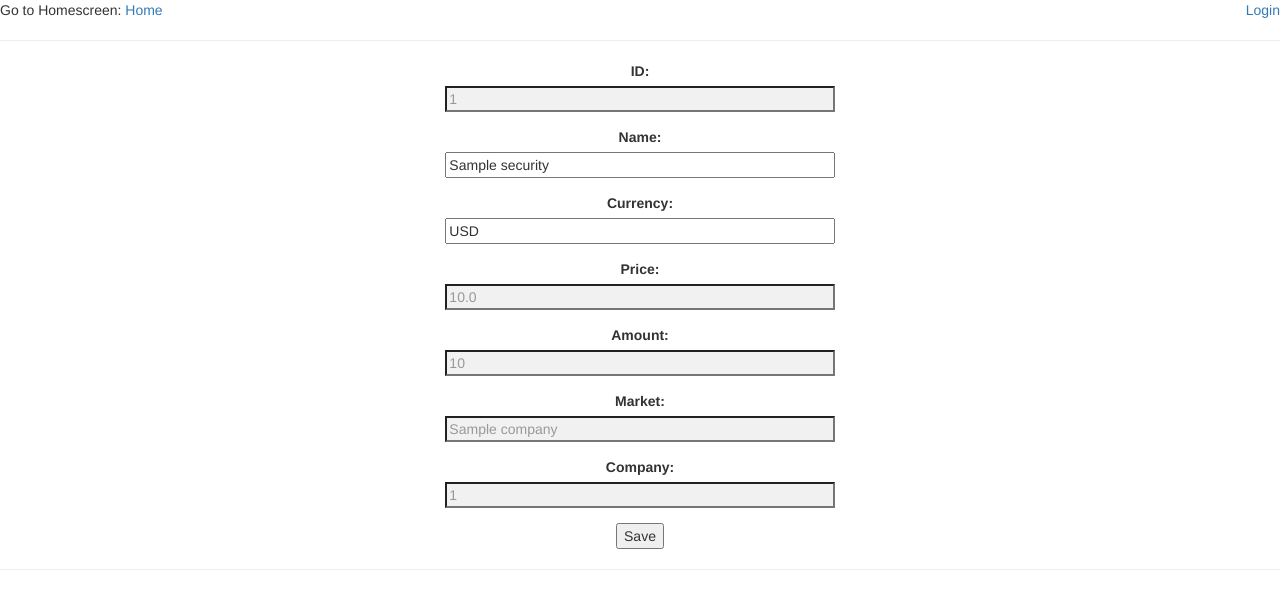
After one commit to Trooooooonix/PRDKE-SS23, a Flask app: page /firmen/security/1 in a window 1280 px wide. The commit adds this page. Shown: the top 609 px of the page. Run offline with Flask 3, Linux system fonts and the light colour scheme; tables that the repository leaves empty hold one stand-in row (values such as "Sample post"); some libraries are stand-ins or nearby versions.

Commit message:
Updating securities work

```diff
--- a/app/routes.py
+++ b/app/routes.py
@@ -285,6 +285,22 @@ def security_creation():
         return redirect(url_for('home_site'))
     return render_template('security_creation.html', title='Create Security', form=form)
 
+@app.route('/firmen/security/<int:sec_id>', methods=['GET', 'POST'])
+def update_sec(sec_id):
+    sec = Security.query.get(sec_id)
+    comp = Company.query.get(sec.comp_id)
+    if request.method == 'POST':
+        sec.name = request.form['name']
+
+        db.session.commit()
+
+        flash('Security: "' + sec.name + '" updated. ')
+
+        previous_url = session.pop('previous_url', '/')
+        return redirect(previous_url)
+
+    session['previous_url'] = request.referrer
+    return render_template('update_sec.html', object=sec, comp=comp)
 
 @app.route('/security/deletion/<int:security_id>', methods=['GET', 'DEL'])
 @login_required
--- /dev/null
+++ b/app/templates/update_sec.html
@@ -0,0 +1,49 @@
+{% extends "base.html" %}
+
+{% block content %}
+    <form action="{{ url_for('update_sec', sec_id=object.security_id) }}" style="text-align: center" method="POST">
+        <p class="form-group">
+            <label for="id">ID:</label><br>
+            <input name="object_id" value="{{ object.security_id }}"
+                   style="background-color: #f1f1f1; color: #999999; width: 50ch"
+                   readonly>
+        </p>
+        <p class="form-group">
+            <label for="name">Name:</label><br>
+            <input type="text" name="name" id="name" value="{{ object.name }}"
+                   style="width: 50ch" required><br>
+        </p>
+        <p class="form-group">
+            <label for="curr">Currency:</label><br>
+            <input type="curr" name="curr" id="curr" value="{{ object.currency }}"
+                   style="width: 50ch" required><br>
+        </p>
+        <p class="form-group">
+            <label for="price">Price:</label><br>
+            <input name="price" value="{{ object.price }}"
+                   style="background-color: #f1f1f1; color: #999999; width: 50ch"
+                   readonly>
+        </p>
+        <p class="form-group">
+            <label for="amount">Amount:</label><br>
+            <input name="amount" value="{{ object.amount }}"
+                   style="background-color: #f1f1f1; color: #999999; width: 50ch"
+                   readonly>
+        </p>
+        <p class="form-group">
+            <label for="comp">Market:</label><br>
+            <input name="comp" value="{{ comp.company_name }}"
+                   style="background-color: #f1f1f1; color: #999999; width: 50ch"
+                   readonly>
+        </p>
+        <p class="form-group">
+            <label for="market">Company:</label><br>
+            <input name="market" value="{{ object.market_id }}"
+                   style="background-color: #f1f1f1; color: #999999; width: 50ch"
+                   readonly>
+        </p>
+
+        <input type="submit" value="Save">
+    </form>
+
+{% endblock %}
```
Also changed, not shown: app/templates/company_details.html (+7 -0 lines), app/templates/index.html (+7 -0 lines), app.db.
